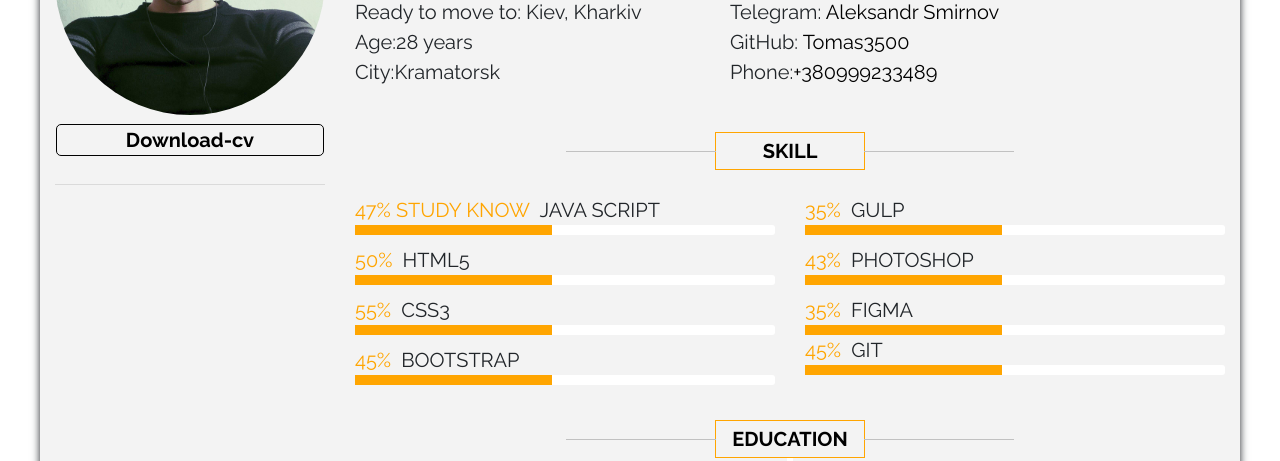
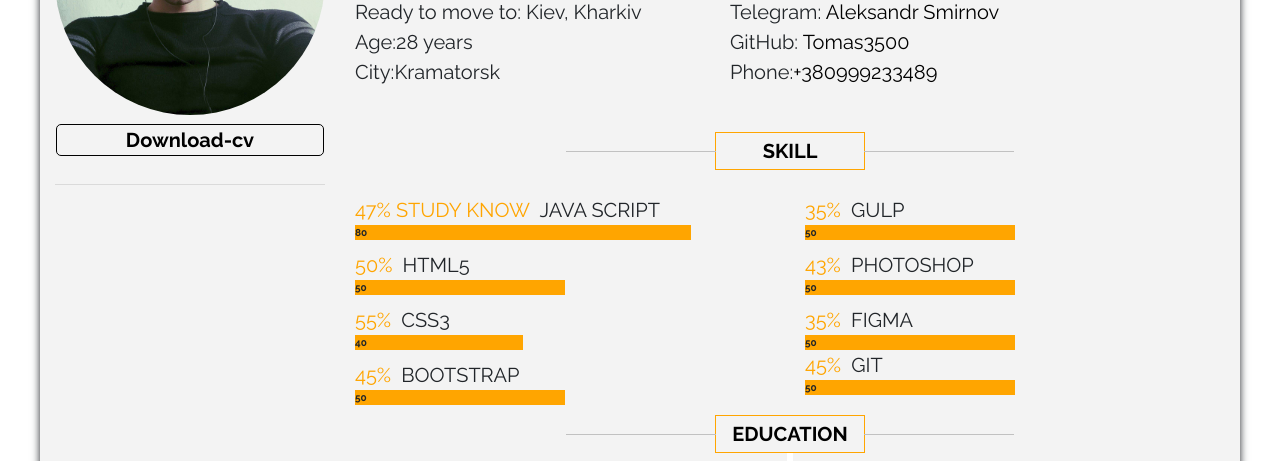
Before and after one commit to Tomas3500/project-site, a website: page index.html in a window 1280 px wide. Shown: the part 195-656 px from the top of the page. Drawn offline with nearby package versions, Linux system fonts and the light colour scheme.

Commit message:
fix js faile

```diff
--- a/index.html
+++ b/index.html
@@ -78,7 +78,7 @@
                                                 Java Script
                                             </p>
                                             <div class="myProgress">
-                                                <div class="myBar javaScript" data-percent="50"></div>
+                                                <div class="myBar javaScript" data-percent="80"></div>
                                             </div>
                                         </div>
                                         <div class="my-progress-bar">
@@ -87,7 +87,7 @@
                                                 html5
                                             </p>
                                             <div class="myProgress">
-                                                <div class="myBar html" data-percent="80"></div>
+                                                <div class="myBar html" data-percent="50"></div>
                                             </div>
                                         </div>
                                         <div class="my-progress-bar">
--- a/main.js
+++ b/main.js
@@ -1,43 +1,23 @@
-let allDivBar = document.querySelectorAll('.myBar');
-let outResult = document.querySelectorAll('.out');
-let dataAttr;
-let out = []
-let res = [];
+let allDivBar = document.getElementsByClassName('myBar');
 
-function getAtt() {
+function showProgresBar(time) {
     for (let i = 0; i < allDivBar.length; i++) {
-        dataAttr = allDivBar[i].dataset.percent
-        out.push(allDivBar[i].dataset.percent)
-    }
-    res = out.map(i => {
-        return +i
-    })
-    return res
+        let width = 0;
+        let dataA = allDivBar[i].getAttribute("data-percent")
+        let show = setInterval(() => {
+            if (width >= dataA) {
+                clearInterval(show)
+            }
+            else {
+                width++
+                allDivBar[i].style.width = width + "%"
+                allDivBar[i].innerHTML = width
+            }
 
-}
-
-let timeInterval = setInterval(showProgresBar, 100)
-let start = 0;
-function showProgresBar() {
-    for (let i = 0; i < res.length; i++) {
-        if (start > res[i]) {
-            console.log(res[i])
-            clearInterval(timeInterval)
-
-        }
-        else {
-            start++
-            for (let i = 0; i < allDivBar.length; i++) {
-                allDivBar[i].style.width = start + '%'
-            }
-            // console.log(start)
-        }
-
+        }, time)
     }
 
 }
-getAtt()
-
 
 
 
@@ -56,13 +36,9 @@ function myContatnInfo() {
     document.querySelector('.list-info ').innerHTML += `<li>Age:${contact.age} years</li>`;
     document.querySelector('.list-info').innerHTML += `<li>City:${contact.city}</li>`;
     document.querySelector('.contact').innerHTML += `<li>Phone:<a href="tel:+380999233489">+${contact.phone}</a></li>`;
-    document.querySelector('.color-gmail').innerHTML = `<li>Email:<a href="mailto:smirnov9323@gmail.com">+${contact.email}</a></li>`;
+    document.querySelector('.color-gmail').innerHTML += `<li>Email:<a href="mailto:smirnov9323@gmail.com">+${contact.email}</a></li>`;
     document.querySelector('.my-photo').src = contact.photo;
 
 }
-
-
-// progressBar()/
-// getAtt();
-showProgresBar()
+showProgresBar(50);
 myContatnInfo();
--- a/style/css.scss
+++ b/style/css.scss
@@ -195,41 +195,9 @@ a:hover {
   }
 }
 
-.javaScript {
-  // width: 47%;
-}
-
-.html {
-  // width: 50%;
-}
-
-.css {
-  // width: 55%;
-}
-
-.bootstrap {
-  // width: 45%;
-}
-
-.gulp {
-  width: 35%;
-}
-
 /* Section education*/
 // .education {
 //   padding-top: 25px;
-// }
-
-// .photoshop {
-//   width: 43%;
-// }
-
-// .figma {
-//   width: 35%;
-// }
-
-// .git {
-//   width: 45%;
 // }
 
 /* The actual timeline (the vertical ruler) */
```
Also changed, not shown: css.css, 1 other file.
